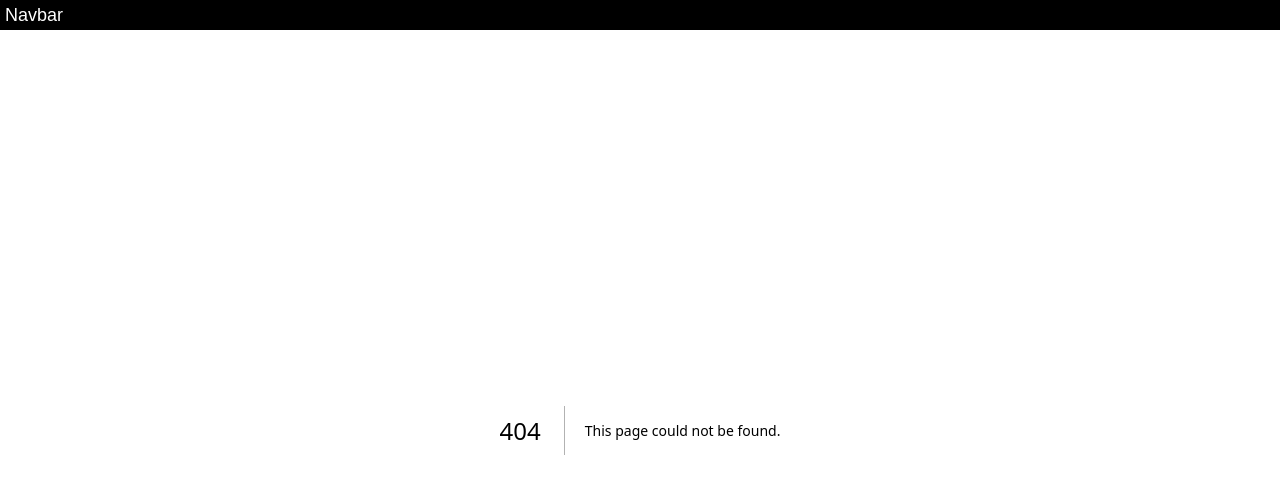
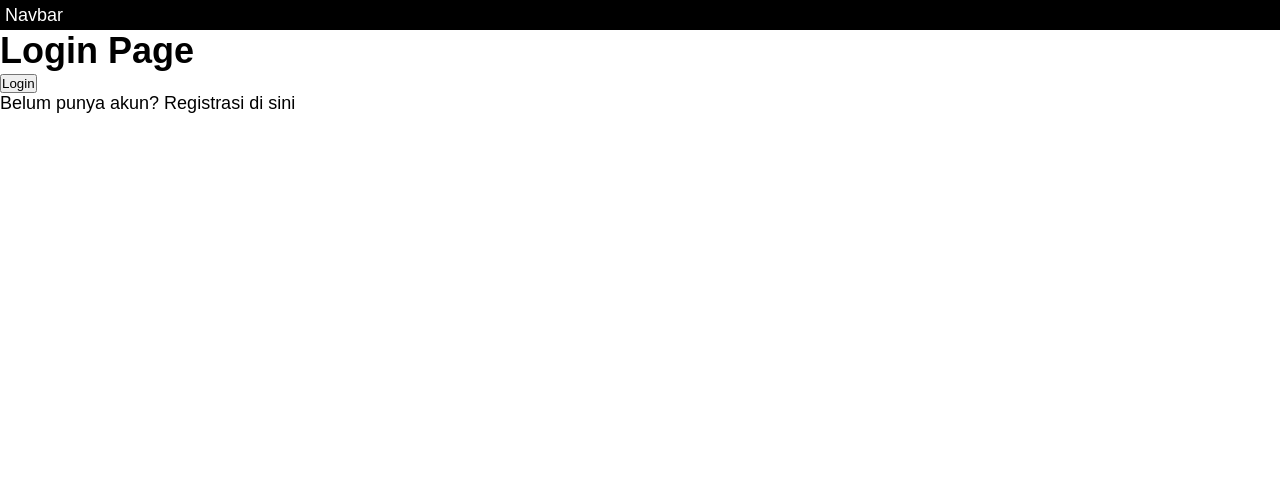
Before and after one commit to jenirasekar/belajar-nextjs, a Next.js app: page /auth/login in a window 1280 px wide. Before the commit this address had no page. Shown: the top 494 px of the page. Built offline with nearby package versions, Linux system fonts and the light colour scheme.

Commit message:
layouting

```diff
--- a/src/components/layouts/AppShell/index.tsx
+++ b/src/components/layouts/AppShell/index.tsx
@@ -1,5 +1,6 @@
 import Navbar from "../Navbar";
 
+// layouting, membuat komponen luar
 type AppShellProps = {
   children: React.ReactNode;
 };
@@ -7,7 +8,10 @@
   const { children } = props;
   return (
     <main>
+      {/* navbar section */}
       <Navbar />
+
+      {/* mirip dengan laravel yield */}
       {children}
     </main>
   );
--- a/src/pages/_app.tsx
+++ b/src/pages/_app.tsx
@@ -4,6 +4,7 @@
 
 export default function App({ Component, pageProps }: AppProps) {
   return (
+    // implementasi komponen luar yang dibuat di @/components/layouts/AppShell
     <AppShell>
       <Component {...pageProps} />
     </AppShell>
--- /dev/null
+++ b/src/pages/auth/login.tsx
@@ -0,0 +1,25 @@
+import Link from "next/link";
+import { useRouter } from "next/router";
+
+// next router untuk navigating halaman tanpa refresh
+const LoginPage = () => {
+  // mengambil function push dari useRouter
+  const { push } = useRouter();
+
+  // fungsi untuk redirect halaman
+  const handlerLogin = () => {
+    push("/product");
+  };
+  return (
+    <div>
+      <h1>Login Page</h1>
+      {/* memanggil fungsi handlerLogin */}
+      <button onClick={() => handlerLogin()}>Login</button>
+      <p>
+        Belum punya akun? Registrasi <Link href={"/auth/login"}>di sini</Link>
+      </p>
+    </div>
+  );
+};
+
+export default LoginPage;
--- a/src/pages/product/[product].tsx
+++ b/src/pages/product/[product].tsx
@@ -5,6 +5,7 @@
   return (
     <div>
       <h1>Detail Produk</h1>
+      {/* mengambil query (slug) di URL */}
       <p>Product: {query.product}</p>
     </div>
   );
```
Also changed, not shown: src/pages/auth/register.tsx (added, +14 -0 lines), src/pages/product/index.tsx (+11 -0 lines), src/pages/shop/[[...slug]].tsx (added, +16 -0 lines).
